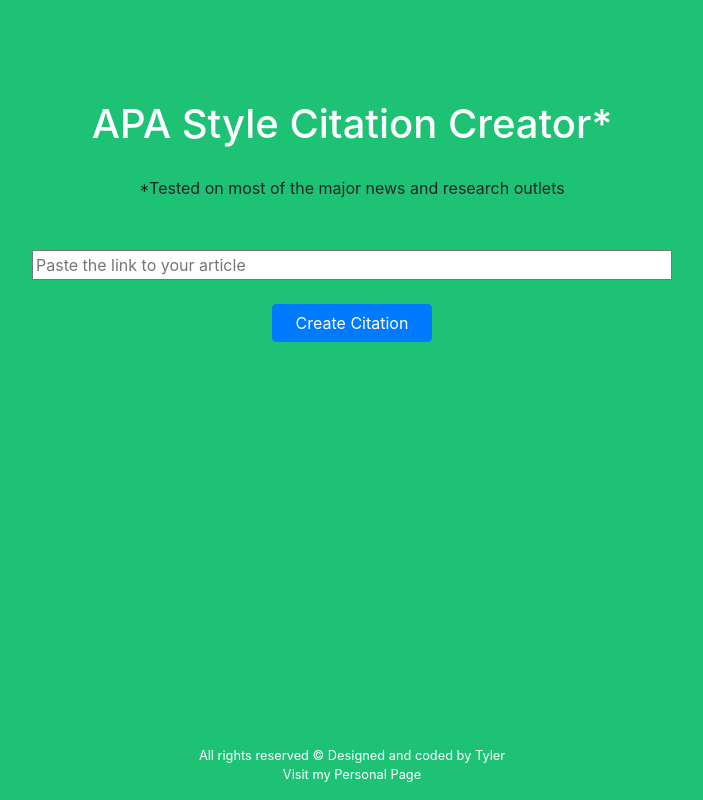
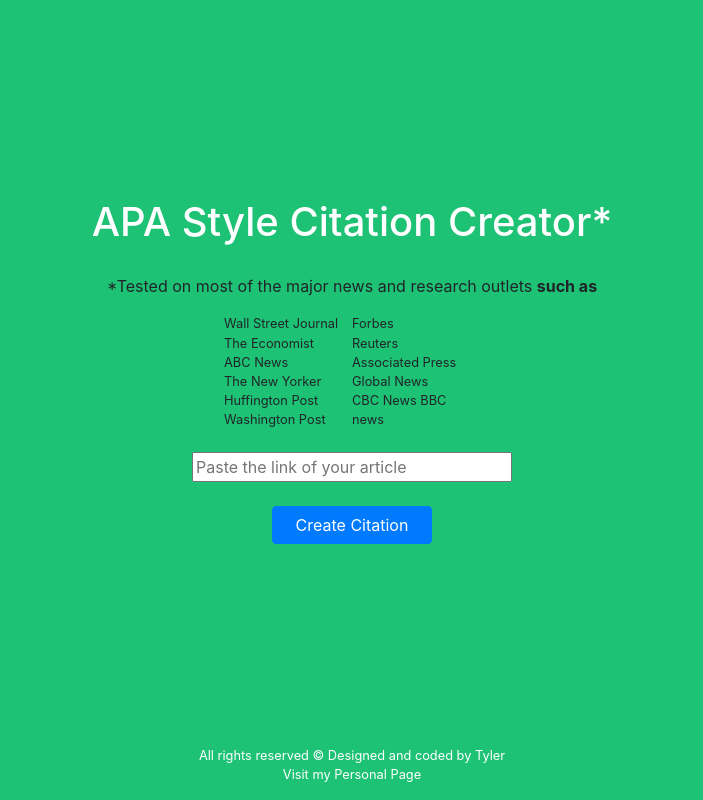
Before and after one commit to codertyler/URLtoCitation, a React (Create React App) app in the folder client/: page / in a window 1280 px wide. Shown: the whole page, without its empty margins (288-991 px from the left). Built offline with nearby package versions, Linux system fonts and the light colour scheme.

Commit message:
added test websites

```diff
--- a/client/src/App.js
+++ b/client/src/App.js
@@ -1,15 +1,23 @@
-import './App.css';
+import "./App.css";
 import Input from "./components/Input";
+import Tested from "./components/Tested";
 
 function App() {
   return (
     <div className="App">
-     <h1>APA Style Citation Creator*</h1>
-     <p>*Tested on most of the major news and research outlets</p>
-     <Input />
-     <footer className="footer">
-      <p>All rights reserved © Designed and coded by Tyler <br/>  Visit my <a href="https://www.tylerasai.com" target="_blank" rel="noreferrer"> Personal Page</a></p>
-     </footer>
+      <h1>APA Style Citation Creator*</h1>
+      <p>*Tested on most of the major news and research outlets <b>such as</b></p>
+      <Tested />
+      <Input />
+      <footer className="footer">
+        <p>
+          All rights reserved © Designed and coded by Tyler <br /> Visit my{" "}
+          <a href="https://www.tylerasai.com" target="_blank" rel="noreferrer">
+            {" "}
+            Personal Page
+          </a>
+        </p>
+      </footer>
     </div>
   );
 }
--- a/client/src/components/Input.css
+++ b/client/src/components/Input.css
@@ -3,6 +3,9 @@
   justify-content: center;
   flex-direction: column;
   max-width: 60em;
+  max-height: 10em;
+  margin-top: 2em;
+
   align-items: center;
 
 }
@@ -16,7 +19,8 @@
 }
 
 .main_input {
-  width: 40em;
+  max-width: 40em;
+  width: 20em;
 }
 
 .btn {
--- a/client/src/components/Input.js
+++ b/client/src/components/Input.js
@@ -48,7 +48,7 @@
       <form className="main_form">
         <input
           type="url"
-          placeholder="Paste the link to your article"
+          placeholder="Paste the link of your article"
           className="main_input"
           required
         ></input>
--- /dev/null
+++ b/client/src/components/Test.css
@@ -0,0 +1,20 @@
+.tested_websites_container {
+  display: flex;
+  justify-content: center;
+}
+
+.tested_websites {
+  display: flex;
+  justify-content: center;
+  width: 30em;
+  font-size: 0.8em;
+  word-wrap: break-word;
+
+}
+
+.tested_websites > div {
+  word-wrap: normal;
+  text-align: left;
+  width: 10em;
+
+}
--- /dev/null
+++ b/client/src/components/Tested.js
@@ -0,0 +1,37 @@
+import React from 'react'
+import "./Test.css"
+
+export default function Tested() {
+  return (
+    <div className="tested_websites_container">
+                <div className="tested_websites">
+          <div>
+            Wall Street Journal <br />
+            The Economist
+            <br />
+            ABC News
+            <br />
+            The New Yorker
+            <br />
+            Huffington Post
+            <br />
+            Washington Post
+            <br />
+          </div>
+          <div>
+            Forbes
+            <br />
+            Reuters
+            <br />
+            Associated Press
+            <br />
+            Global News
+            <br />
+            CBC News
+            BBC news
+            <br />
+          </div>
+        </div>
+      </div>
+  )
+}
```
Also changed, not shown: client/src/App.css (line endings or trailing spaces), 1 other file (tests, documents, lock files or other folders).
